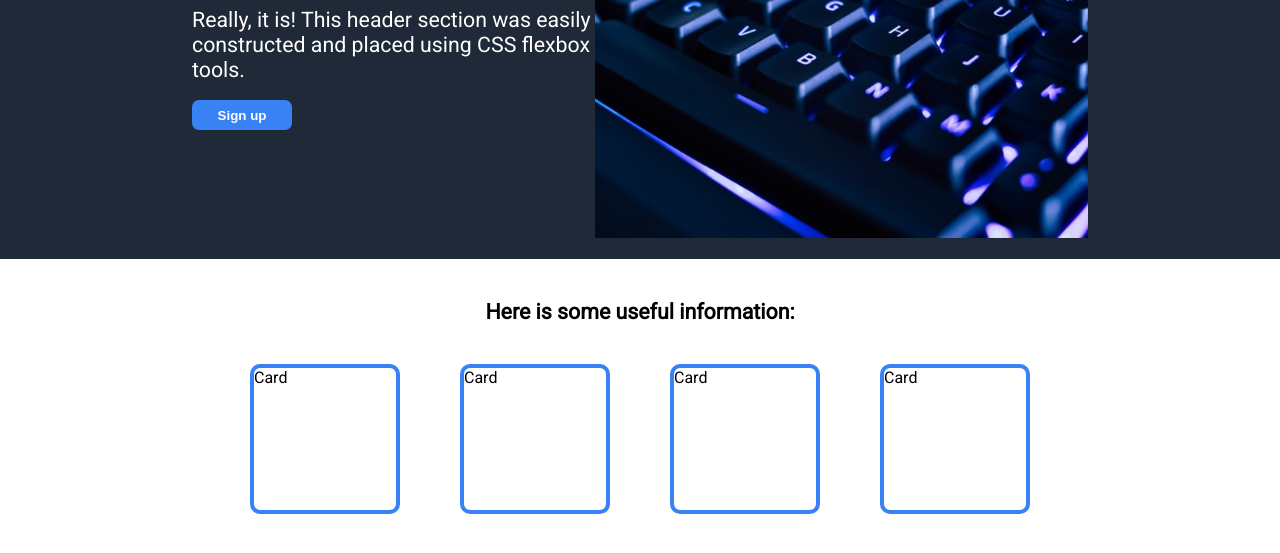
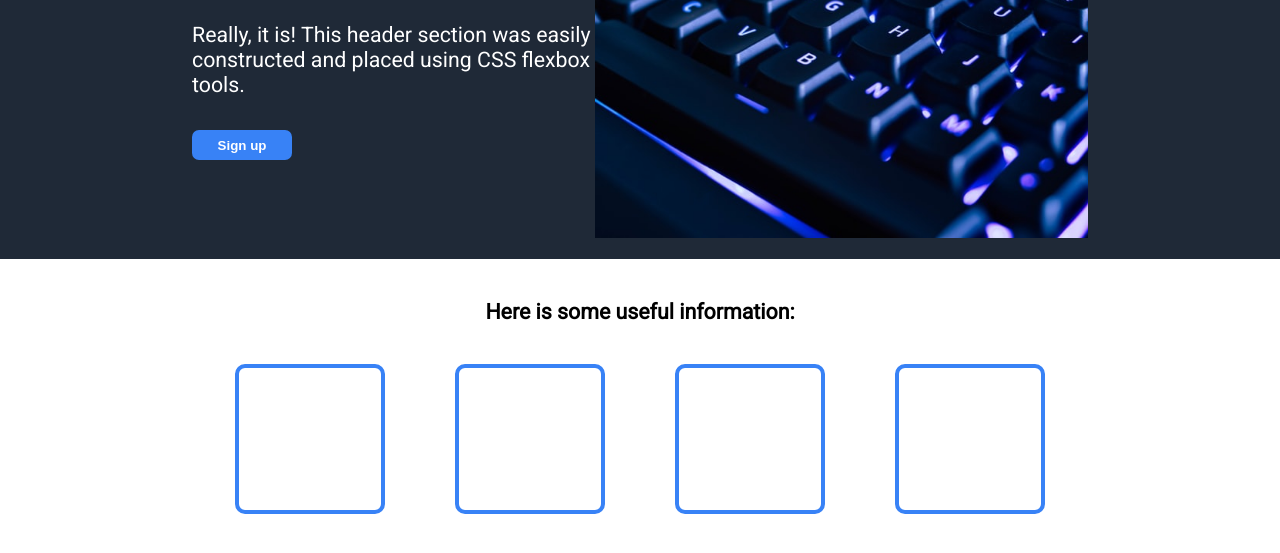
Before and after one commit to drewgar720/odin-landing-page, a plain HTML site: page index.html in a window 1280 px wide. Shown: the part 201-754 px from the top of the page. Drawn offline with Linux system fonts and the light colour scheme.

Commit message:
Implement small margin tweaks
Adjusted margins around the page

```diff
--- a/css/style.css
+++ b/css/style.css
@@ -26,9 +26,11 @@ ul {
   font: bold;
   font-size: 28pt;
   font-weight: 900;
+  margin-bottom: 15px;
 }
 .header_subtitle {
   font-size: 16pt;
+  margin-bottom: 15px;
 }
 .header_container {
   width: 70%;
@@ -92,6 +94,6 @@ ul {
   height: 150px;
   border: 4px solid #3882f6;
   box-sizing: border-box;
-  margin: 0px 30px;
+  margin: 0px 35px;
   border-radius: 10px;
 }
--- a/index.html
+++ b/index.html
@@ -38,10 +38,10 @@
     <div class="infocards">
       <div class="infocards_title">Here is some useful information:</div>
       <div class="card_container">
-        <div class="card">Card</div>
-        <div class="card">Card</div>
-        <div class="card">Card</div>
-        <div class="card">Card</div>
+        <div class="card"></div>
+        <div class="card"></div>
+        <div class="card"></div>
+        <div class="card"></div>
       </div>
     </div>
   </body>
```
